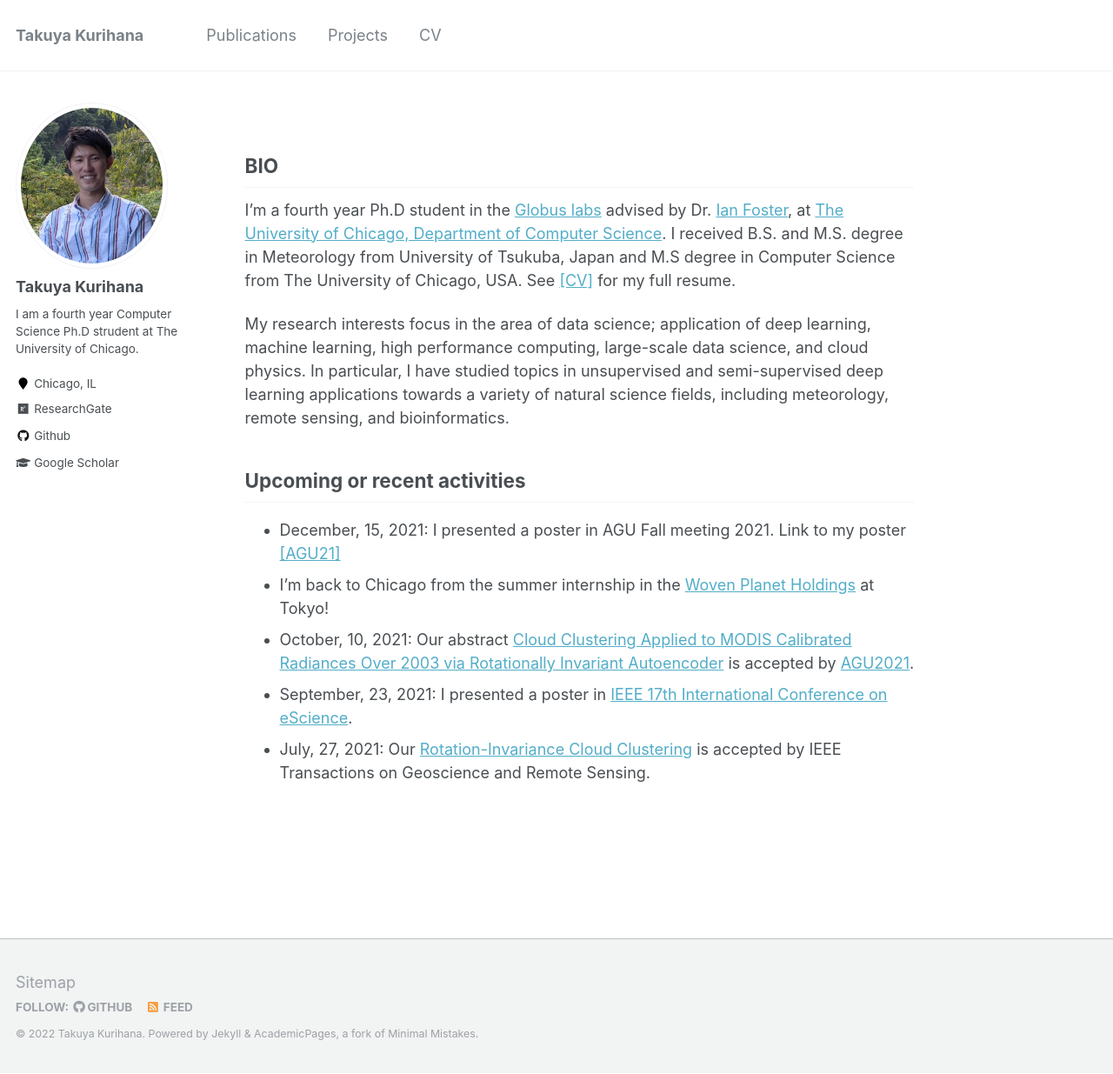
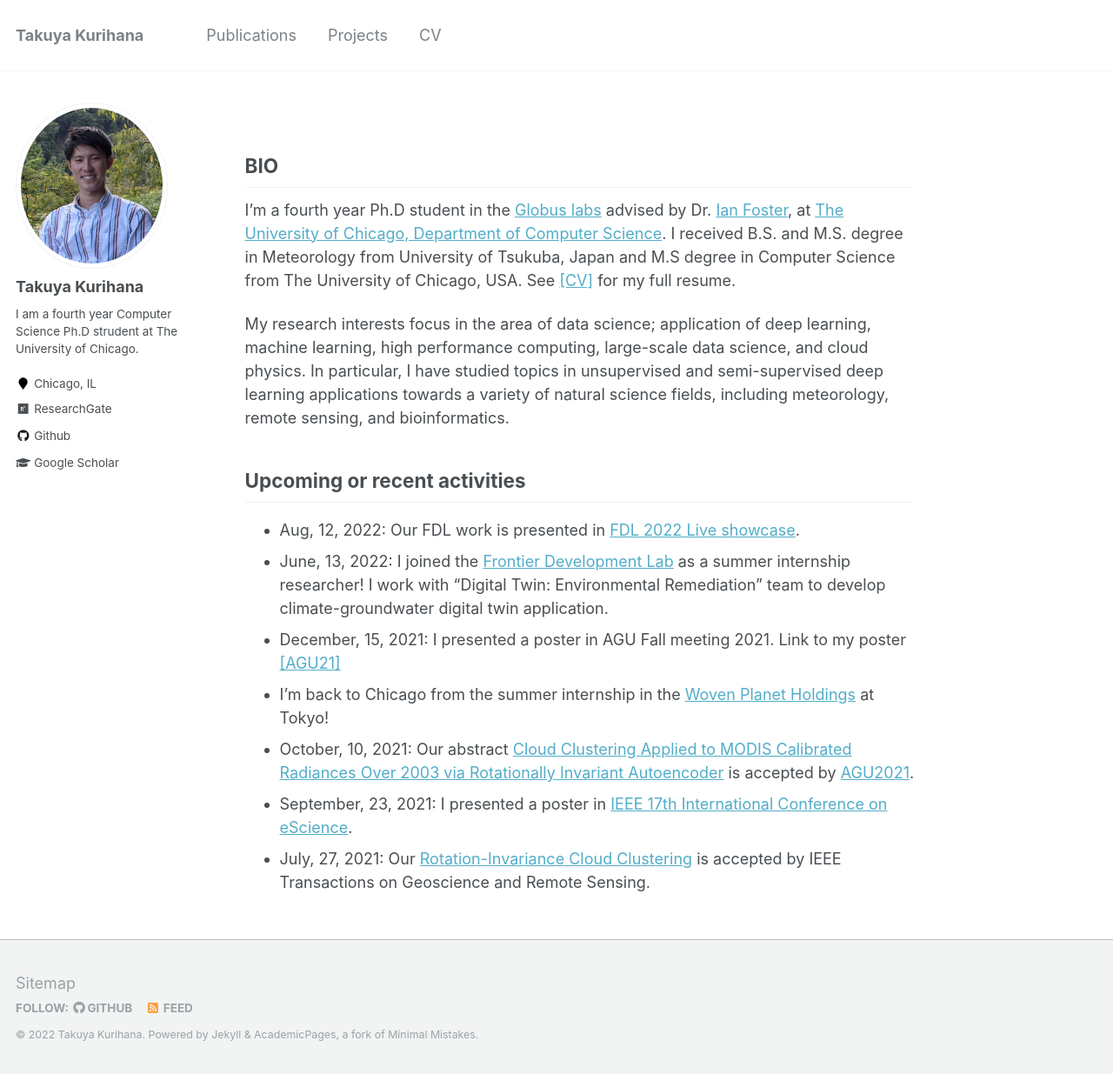
Before and after one commit to TakGlobus/takuyakurihana.github.io, a Jekyll site: the page built from _pages/about.md, in a window 1280 px wide and 1235 px high. Shown: the whole window at 87% size. Built offline with Jekyll 4.4.1, drawn with Linux system fonts in a browser that asks for light colours.

Commit message:
update events

```diff
--- a/_pages/about.md
+++ b/_pages/about.md
@@ -19,6 +19,8 @@ including meteorology, remote sensing, and bioinformatics.
 
 
 ## Upcoming or recent activities
+- Aug, 12, 2022: Our FDL work is presented in [FDL 2022 Live showcase](https://frontierdevelopmentlab.org/live).
+- June, 13, 2022: I joined the [Frontier Development Lab](https://frontierdevelopmentlab.org/) as a summer internship researcher! I work with "Digital Twin: Environmental Remediation" team to develop climate-groundwater digital twin application.
 - December, 15, 2021: I presented a poster in AGU Fall meeting 2021. Link to my poster [\[AGU21\]](https://takglobus.github.io/takuyakurihana.github.io/files/posters/A35C-1635-TakuyaKurihana-AGU2021.pdf)
 - I'm back to Chicago from the summer internship in the [Woven Planet Holdings](https://www.woven-planet.global/en/woven-alpha/AMP) at Tokyo!
 - October, 10, 2021: Our abstract [Cloud Clustering Applied to MODIS Calibrated Radiances Over 2003 via Rotationally Invariant Autoencoder](https://agu.confex.com/agu/fm21/meetingapp.cgi/Paper/985693) is accepted by [AGU2021](https://www.agu.org/Fall-Meeting).
```
